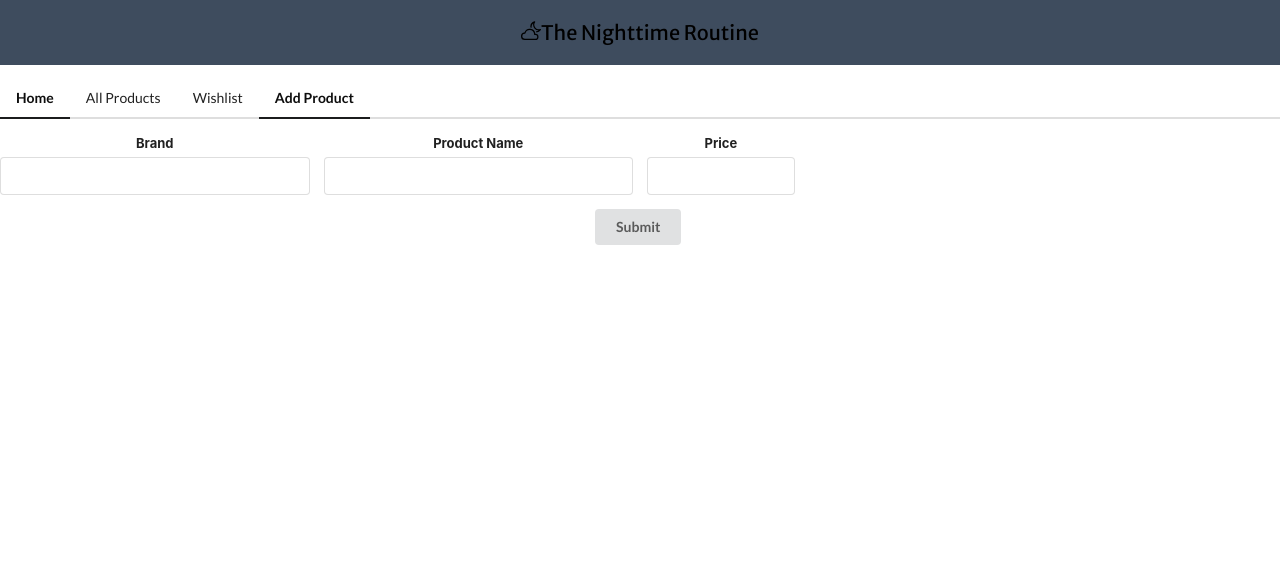
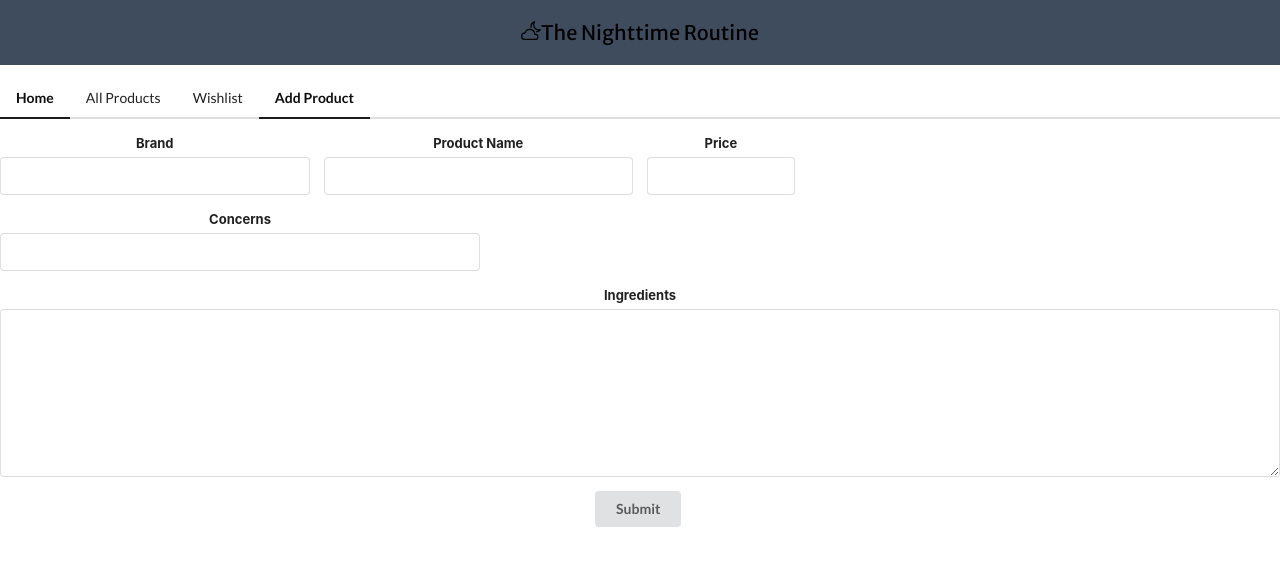
Before and after one commit to HannahGlazier/the-nighttime-routine-frontend, a React (Create React App) app in the folder nighttime-routine-frontend/: page /AddProduct in a window 1280 px wide. Shown: the top 566 px of the page. Built offline with nearby package versions, Linux system fonts and the light colour scheme; no server answers.

Commit message:
remove from wishlist is working, post is not working anymore

```diff
--- a/nighttime-routine-frontend/src/App.js
+++ b/nighttime-routine-frontend/src/App.js
@@ -62,9 +62,10 @@ function App() {
     // // .then(setWishlistItems(product))
   }
 
-  function handleRemoveFromWishlist(product) {
-    fetch(`http://localhost:9292/wishlist_items/${product.id}`, {method: 'DELETE'})
-    const newWishList = wishlistItems.filter
+  function handleRemoveFromWishlist(wishlistItem) {
+    fetch(`http://localhost:9292/wishlist_items/${wishlistItem.id}`, {method: 'DELETE'})
+    const newWishlistItem = wishlistItems.filter(individualProduct => individualProduct !== wishlistItem)
+    setWishlistItems(newWishlistItem)
   }
 
 
@@ -76,6 +77,7 @@ function App() {
           <Route exact path='/products' >
             <ProductList
               products={products}
+              wishlistItems={wishlistItems}
               addToWishlist={handleAddToWishlist}
             />
           </Route>
@@ -84,6 +86,7 @@ function App() {
               wishlistItems={wishlistItems}
               // addToWishlist={handleAddToWishlist}
               setWishlistItems={setWishlistItems}
+              onRemoveFromWishlist={handleRemoveFromWishlist}
             />
           </Route>
           <Route exact path='/AddProduct'>
--- a/nighttime-routine-frontend/src/components/AddProduct.js
+++ b/nighttime-routine-frontend/src/components/AddProduct.js
@@ -136,44 +136,90 @@ function AddProduct({ addNewProduct }) {
       </div>
     </div>
 
-
-
-      {/* <div className="grouped fields">
-          <label>Concerns: </label>
-          <div className="ui checkbox">
-            <input type="checkbox" name="fine lines"/>
-            <label>Fine Lines </label>
-          </div>
-          <div className="ui checkbox">
-            <input type="checkbox" name="damaged barrier"/>
-            <label>Damaged Barrier </label>
-          </div>
-        <div className="ui checkbox">
-            <input type="checkbox" name="acne"/>
-            <label>Acne </label>
-        </div>
-        <div className="ui checkbox">
-            <input type="checkbox" name="dry skin"/>
-            <label>Dry Skin </label>
-        </div>
-        <div className="ui checkbox">
-            <input type="checkbox" name="wrinkles"/>
-            <label>Wrinkles </label>
-        </div>
-        <div className="ui checkbox">
-            <input type="checkbox" name="redness"/>
-            <label>Redness </label>
-        </div>
-        <div className="ui checkbox">
-            <input type="checkbox" name="dark spots"/>
-            <label>Dark Spots </label>
-        </div>
+    <div className="six wide field">
+        <label>Concerns</label>
+        <input
+        type="text"
+        name="concerns"
+        value={formData.concerns}
+        onChange={(e) => handleChange(e)}
+        />
       </div>
 
 
 
+{/* testing checkbox */}
+      {/* <div className="grouped fields">
+        <label>Concerns: </label>
+        <div className="ui checkbox">
+          <input
+          type="checkbox"
+          name="concerns"
+          value="checked"
+          onChange={(e) => handleChange(e)}
+          />
+          <label>Fine Lines </label>
+        </div>
+        <div className="ui checkbox">
+          <input
+          type="checkbox"
+          name="concerns"
+          value={formData.concerns}
+          onChange={(e) => handleChange(e)}
+          />
+          <label>Damaged Barrier </label>
+        </div>
+      <div className="ui checkbox">
+          <input
+          type="checkbox"
+          name="concerns"
+          value={formData.concerns}
+          onChange={(e) => handleChange(e)}
+          />
+          <label>Acne </label>
+      </div>
+      <div className="ui checkbox">
+          <input
+          type="checkbox"
+          name="concerns"
+          value={formData.concerns}
+          onChange={(e) => handleChange(e)}
+          />
+          <label>Dry Skin </label>
+      </div>
+      <div className="ui checkbox">
+          <input
+          type="checkbox"
+          name="concerns"
+          value={formData.concerns}
+          onChange={(e) => handleChange(e)}
+          />
+          <label>Wrinkles </label>
+      </div>
+      <div className="ui checkbox">
+          <input
+          type="checkbox"
+          name="concerns"
+          value={formData.concerns}
+          onChange={(e) => handleChange(e)}
+          />
+          <label>Redness </label>
+      </div>
+      <div className="ui checkbox">
+          <input
+          type="checkbox"
+          name="concerns"
+          value={formData.concerns}
+          onChange={(e) => handleChange(e)}
+          />
+          <label>Dark Spots </label>
+      </div>
+    </div> */}
 
-      <div className="field">
+
+
+
+      {/* <div className="field">
         <label>Ingredients</label>
         <textarea type="text" ></textarea> */}
       {/* </div> */}
@@ -181,6 +227,15 @@ function AddProduct({ addNewProduct }) {
       <div className="header">Form Completed</div>
         <p>You have successfully added a new product!</p>
       </div> */}
+      <div className="field">
+        <label>Ingredients</label>
+        <textarea
+        type="text"
+        name="ingredients"
+        value={formData.ingredients}
+        onChange={(e) => handleChange(e)}
+        ></textarea>
+      </div>
       <button
       className="ui submit button"
       type="submit"
--- a/nighttime-routine-frontend/src/components/ProductCard.js
+++ b/nighttime-routine-frontend/src/components/ProductCard.js
@@ -1,6 +1,6 @@
 import React from 'react'
 
-function ProductCard({ product, onProductClick }) {
+function ProductCard({ product, onProductClick,  onRemoveFromWishlist }) {
 
 function addToWishlistTEST(newProduct) {
     fetch ('http://localhost:9292/wishlist_items', {
@@ -12,7 +12,12 @@ function addToWishlistTEST(newProduct) {
     })
         // .then(console.log(product))
         .then(response => response.json())
+        .then(console.log(product))
         .then(onProductClick(product))
+    }
+
+    function handleDelete() {
+        onRemoveFromWishlist(product);
     }
 
     return (
@@ -29,6 +34,10 @@ function addToWishlistTEST(newProduct) {
                 className="ui button"
                 onClick={() => addToWishlistTEST(product)}
                 >Add to wishlist</button>
+                <button
+                className="ui button"
+                onClick = {() =>  handleDelete()}
+                >Remove from Wishlist</button>
             </div>
         </div>
     )
--- a/nighttime-routine-frontend/src/components/Wishlist.js
+++ b/nighttime-routine-frontend/src/components/Wishlist.js
@@ -1,15 +1,21 @@
 import React from 'react'
-// import WishlistCard from './WishlistCard'
-import ProductCard from './ProductCard'
+import WishlistCard from './WishlistCard'
+// import ProductCard from './ProductCard'
 
-function Wishlist({ wishlistItems, setWishlistItems }) {
-  const wishlistMap = wishlistItems.map(product => (
-    <ProductCard
-      key={product.id + product.name}
-      product={product}
+function Wishlist({ wishlistItems, setWishlistItems,  onRemoveFromWishlist }) {
+  // const firstMap = wishlistItems.map(item => item.product)
+  // console.log(firstMap)
+  const wishlistMap = wishlistItems.map(wishlistItem => (
+    // console.log(wishlistItem.product.brand)
+    <WishlistCard
+      key={wishlistItem.id}
+      wishlistItem={wishlistItem}
       setWishlistItems={setWishlistItems}
+      onRemoveFromWishlist={ onRemoveFromWishlist}
     />
+
   ))
+
 
   return (
     <div>{wishlistMap}</div>
--- a/nighttime-routine-frontend/src/components/WishlistCard.js
+++ b/nighttime-routine-frontend/src/components/WishlistCard.js
@@ -1,20 +1,28 @@
-// import React from 'react'
+import React from 'react'
 
-// function WishlistCard({ wishlistItem, onProductClick }) {
-//     return (
-//         <div className="ui link card">
-//         <div className="card">
-//             <div className="header">
-//                 <h4>{wishlistItem.brand}</h4>
-//             </div>
-//             <div className="content">
-//                 <h5>{wishlistItem.name}</h5>
-//                 <h5>Good for: {wishlistItem.concerns}</h5>
-//             </div>
-//         </div>
-//         </div>
-//     )
-// }
+function WishlistCard({ wishlistItem, onRemoveFromWishlist }) {
+    function handleDelete() {
+        onRemoveFromWishlist(wishlistItem);
+    }
+
+    return (
+        <div className="ui link card">
+        <div className="card">
+            <div className="header">
+                <h4>{wishlistItem.product.brand}</h4>
+            </div>
+            <div className="content">
+                <h5>{wishlistItem.product.name}</h5>
+                <h5>Good for: {wishlistItem.product.concerns}</h5>
+                <button
+                className="ui button"
+                onClick = {() =>  handleDelete()}
+                >Remove from Wishlist</button>
+            </div>
+        </div>
+        </div>
+    )
+}
 
 
-// export default WishlistCard
+export default WishlistCard
```
